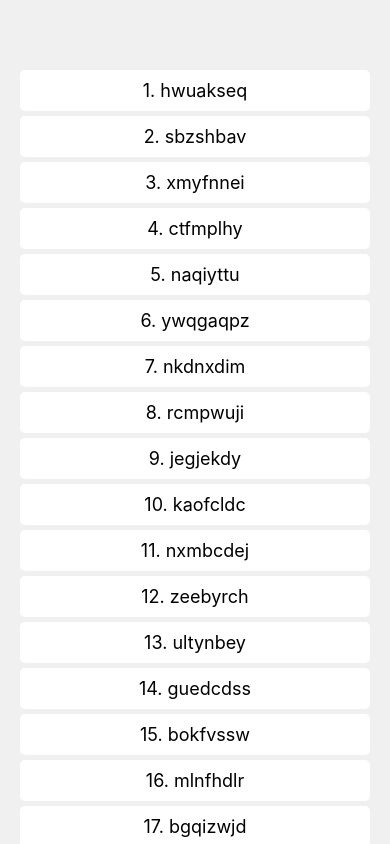
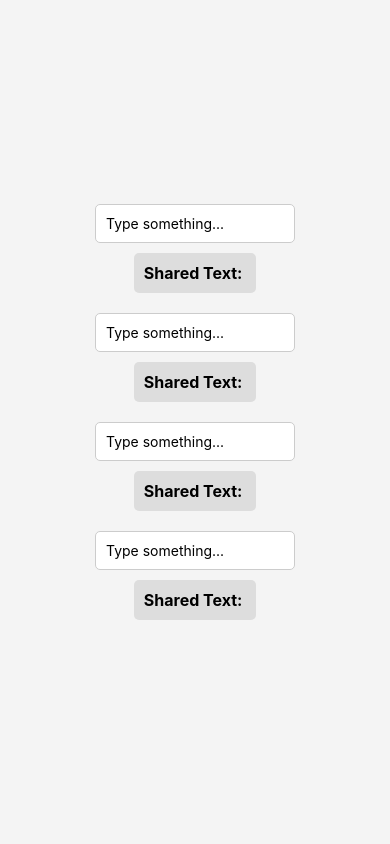
Before and after one commit to rashedshboul11/jovision2-react-native, a React Native app: screen / in a window 390 px wide. Built offline with nearby package versions, Linux system fonts and the light colour scheme.

Commit message:
added task 38

```diff
--- a/App.tsx
+++ b/App.tsx
@@ -1,9 +1,7 @@
 import React from "react";
-import Task37 from "./Tasks/Task37";
+import Task38 from "./Tasks/Task38";
 export default function App() {
     return (
-     <>
-      <Task37></Task37>
-     </>
+        <Task38></Task38>
     );
 }
--- /dev/null
+++ b/Tasks/Task38.js
@@ -0,0 +1,81 @@
+import React, {createContext, useState, useContext} from 'react';
+import {View, Text, TextInput, StyleSheet} from 'react-native';
+
+const TextContext = createContext();
+
+class ComponentOne extends React.Component {
+  render() {
+    return (
+      <TextContext.Consumer>
+        {({sharedText}) => (
+          <View style={styles.box}>
+            <Text style={styles.text}>Shared Text: {sharedText}</Text>
+          </View>
+        )}
+      </TextContext.Consumer>
+    );
+  }
+}
+
+function ComponentTwo() {
+  const {sharedText, setSharedText} = useContext(TextContext);
+
+  return (
+    <View style={styles.container}>
+      <TextInput
+        style={styles.input}
+        placeholder="Type something..."
+        value={sharedText}
+        onChangeText={setSharedText}
+      />
+      <ComponentOne />
+    </View>
+  );
+}
+
+function Task38() {
+  const [sharedText, setSharedText] = useState('');
+
+  return (
+    <TextContext.Provider value={{sharedText, setSharedText}}>
+      <View style={styles.mainContainer}>
+        <ComponentTwo />
+        <ComponentTwo />
+        <ComponentTwo />
+        <ComponentTwo />
+      </View>
+    </TextContext.Provider>
+  );
+}
+
+const styles = StyleSheet.create({
+  mainContainer: {
+    flex: 1,
+    justifyContent: 'center',
+    alignItems: 'center',
+    backgroundColor: '#f4f4f4',
+  },
+  container: {
+    marginBottom: 20,
+    alignItems: 'center',
+  },
+  input: {
+    width: 200,
+    padding: 10,
+    borderWidth: 1,
+    borderColor: '#ccc',
+    marginBottom: 10,
+    borderRadius: 5,
+    backgroundColor: '#fff',
+  },
+  box: {
+    padding: 10,
+    backgroundColor: '#ddd',
+    borderRadius: 5,
+  },
+  text: {
+    fontSize: 16,
+    fontWeight: 'bold',
+  },
+});
+export default Task38;
```
